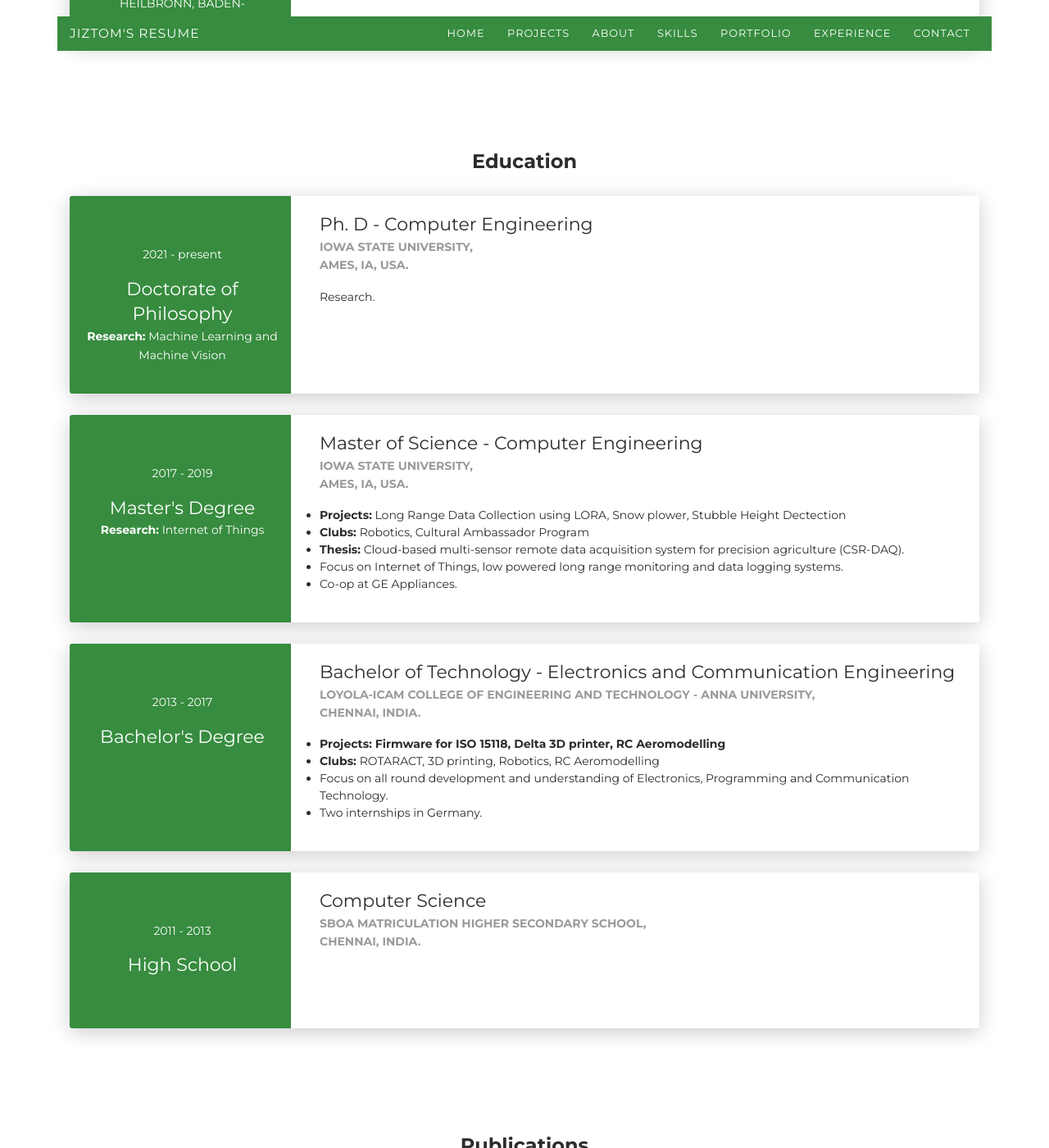
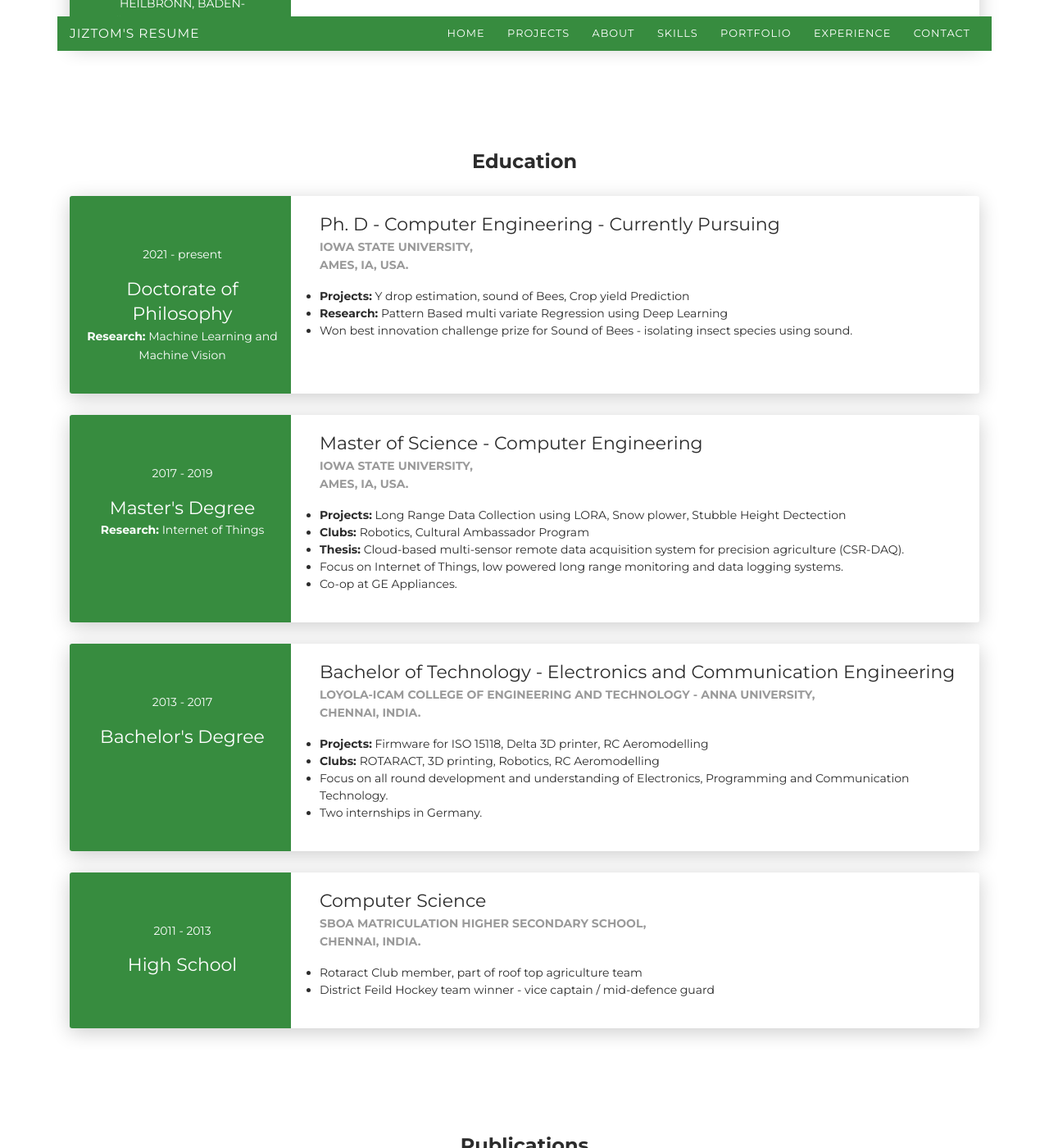
Before and after one commit to jiztom/jiztom.github.io, a Jekyll site: the page built from docs/Jiztom.html, in a window 1280 px wide and 1400 px high, scrolled down 4319 px. Shown: the whole window at 82% size. Built offline with Jekyll 4.4.1, drawn with Linux system fonts in a browser that asks for light colours; nearby versions of some CDN libraries.

Commit message:
adding phd and high school details

```diff
--- a/docs/Jiztom.html
+++ b/docs/Jiztom.html
@@ -480,9 +480,13 @@ author: "Jiztom Kavalakkatt Francis"
         </div>
         <div class="col-md-9" data-aos="fade-left" data-aos-offset="50" data-aos-duration="500">
           <div class="card-body">
-            <div class="h5">Ph. D - Computer Engineering</div>
+            <div class="h5">Ph. D - Computer Engineering - Currently Pursuing</div>
             <p class="category">Iowa State University,<br>Ames, IA, USA. </p>
-            <p>Research.</p>
+            <ul>
+              <li><b>Projects:</b> Y drop estimation, sound of Bees, Crop yield Prediction</li>
+              <li><b>Research:</b> Pattern Based multi variate Regression using Deep Learning</li>
+              <li>Won best innovation challenge prize for Sound of Bees - isolating insect species using sound.</li>
+            </ul>
           </div>
         </div>
       </div>
@@ -524,7 +528,7 @@ author: "Jiztom Kavalakkatt Francis"
             <div class="h5">Bachelor of Technology - Electronics and Communication Engineering</div>
             <p class="category">Loyola-ICAM College of Engineering and Technology - Anna University,<br>Chennai, India.</p>
             <ul>
-              <li><b>Projects: Firmware for ISO 15118, Delta 3D printer, RC Aeromodelling</b></li>
+              <li><b>Projects:</b> Firmware for ISO 15118, Delta 3D printer, RC Aeromodelling</li>
               <li><b>Clubs: </b>ROTARACT, 3D printing, Robotics, RC Aeromodelling</li>
               <li>Focus on all round development and understanding of Electronics, Programming and Communication Technology.</li>
               <li>Two internships in Germany.</li>
@@ -545,7 +549,10 @@ author: "Jiztom Kavalakkatt Francis"
           <div class="card-body">
             <div class="h5">Computer Science</div>
             <p class="category">SBOA Matriculation Higher Secondary School,<br>Chennai, India.</p>
-
+            <ul>
+              <li>Rotaract Club member, part of roof top agriculture team</li>
+              <li>District Feild Hockey team winner -  vice captain / mid-defence guard</li>
+            </ul>
           </div>
         </div>
       </div>
```
